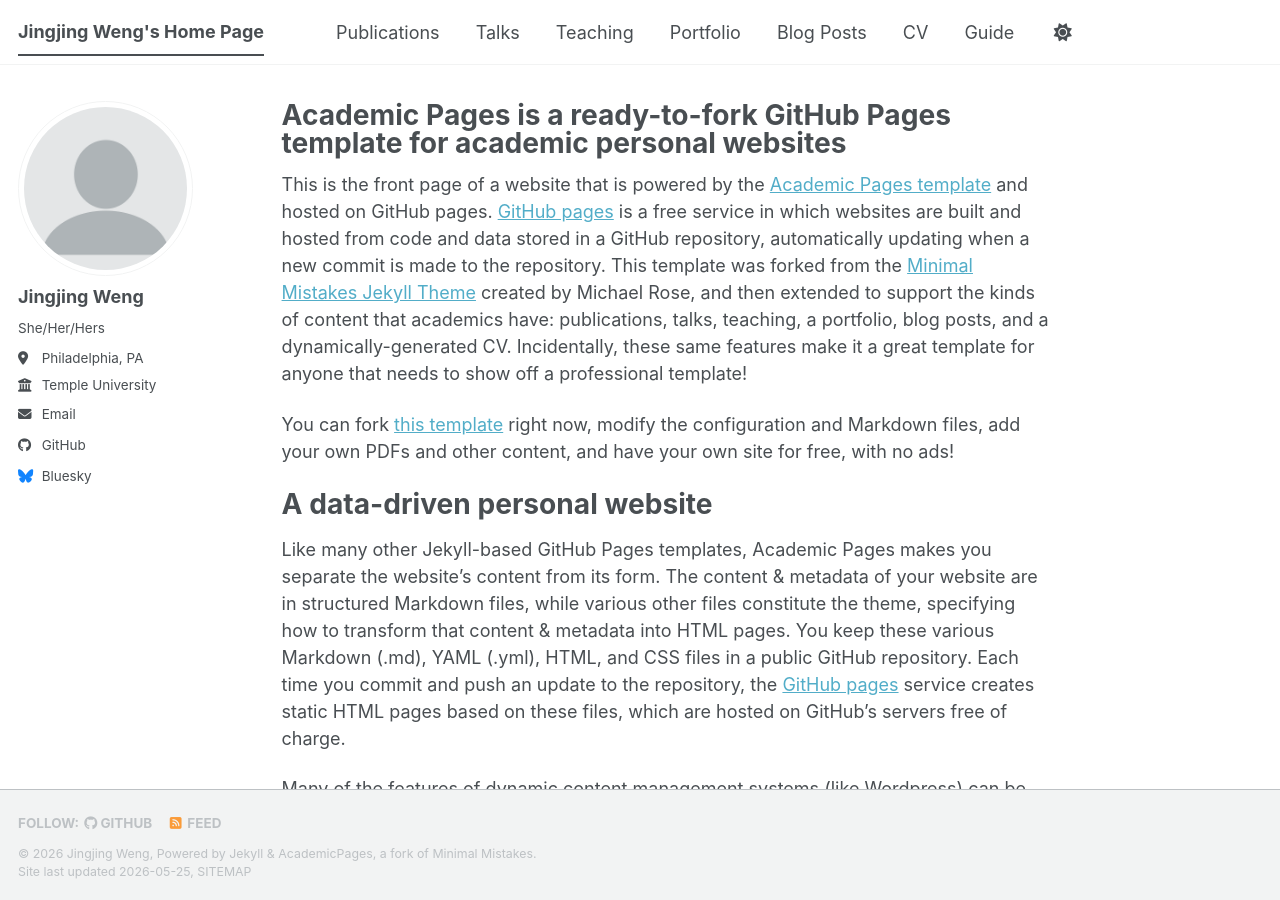
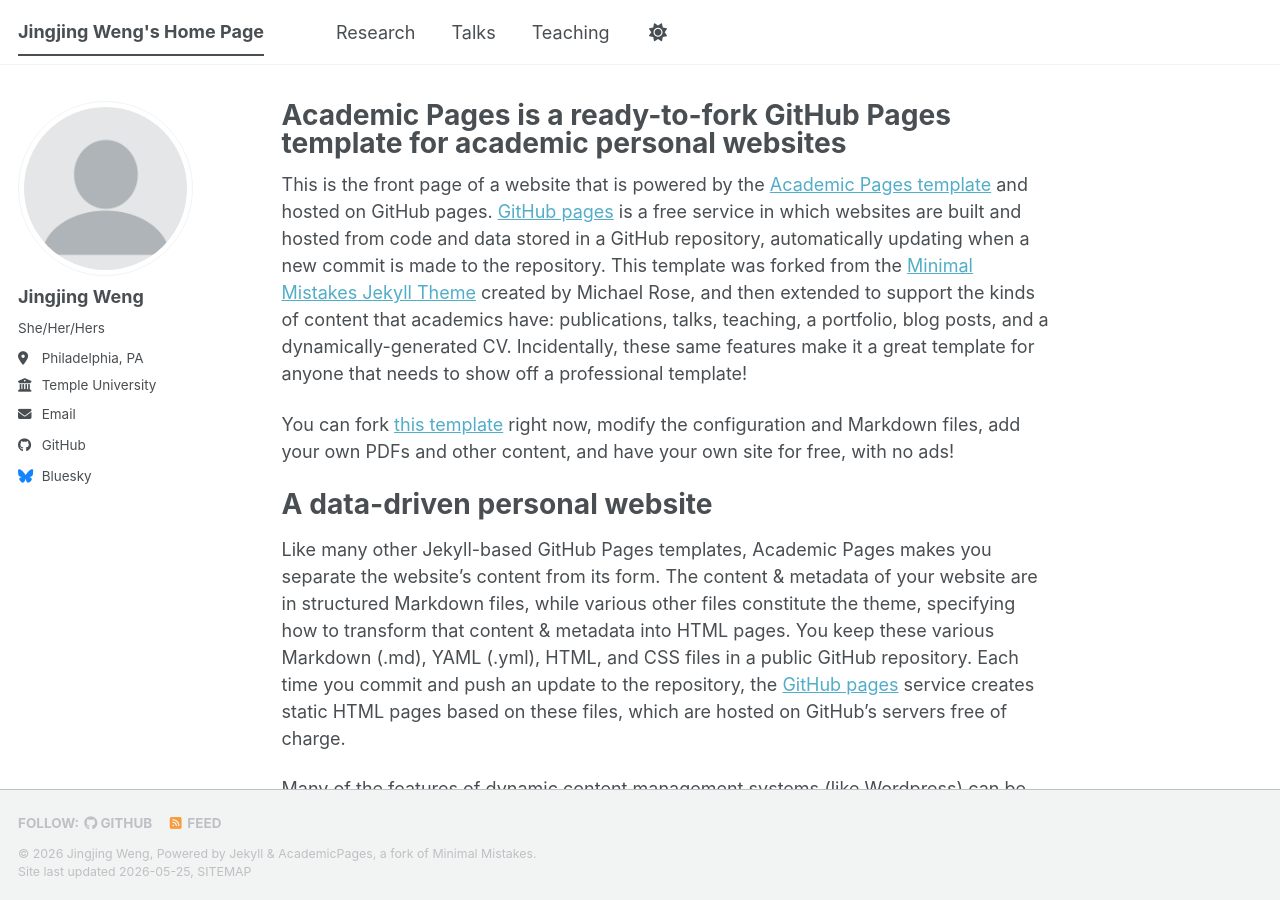
Before and after one commit to JingjingWeng/JingjingWeng.github.io, a Jekyll site: the page built from _pages/about.md, in a window 1280 px wide and 900 px high. Built offline with Jekyll 4.4.1, drawn with Linux system fonts in a browser that asks for light colours; a script bundle is joined from its source files by our own code; library files that are not in the unit come from our copies.

Commit message:
Update navigation.yml

```diff
--- a/_data/navigation.yml
+++ b/_data/navigation.yml
@@ -8,7 +8,7 @@
 #      Markdown formatted page while the second is generated using JSON.
 
 main:
-  - title: "Publications"
+  - title: "Research"
     url: /publications/
 
   - title: "Talks"
@@ -16,18 +16,3 @@ main:
 
   - title: "Teaching"
     url: /teaching/
-
-  - title: "Portfolio"
-    url: /portfolio/
-
-  - title: "Blog Posts"
-    url: /year-archive/
-
-  - title: "CV"
-    url: /cv/
-
-  # - title: "CV"
-  #   url: /cv-json/
-
-  - title: "Guide"
-    url: /markdown/
```
